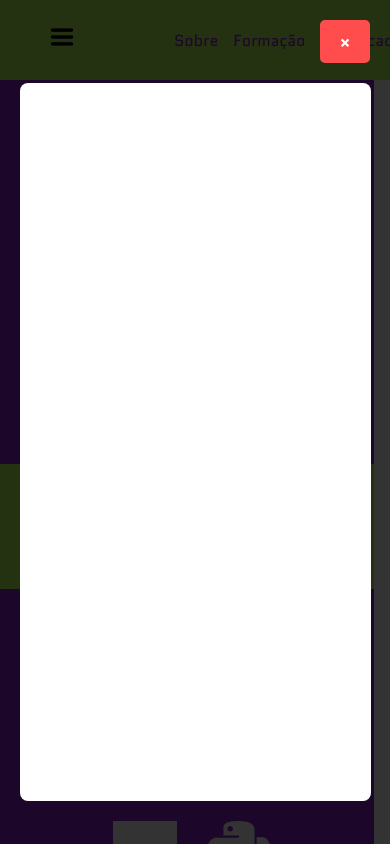
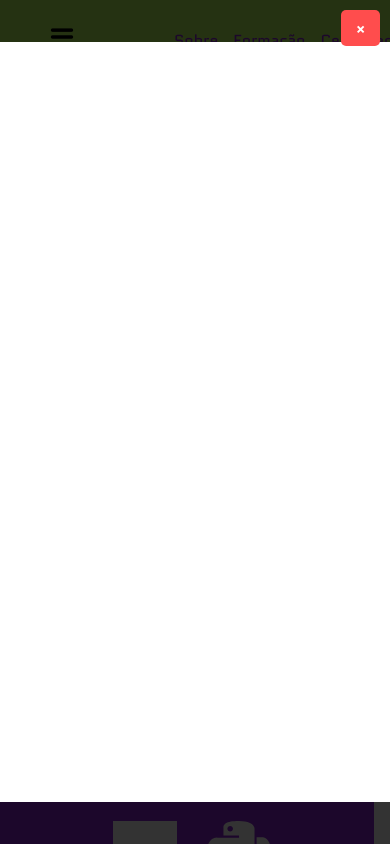
Before and after one commit to RichardAlves4/meu-portfolio, a React (Vite) app in the folder front-web/portifolio/: page / in a window 390 px wide. Both pictures are taken after a click on the button "Visualizar Agora". Shown: the part 2445-3289 px from the top of the page. Built offline with nearby package versions, Linux system fonts and the light colour scheme.

Commit message:
refect
arrumando o style do modal e do pdf

```diff
--- a/front-web/portifolio/src/components/certificados/certificados.css
+++ b/front-web/portifolio/src/components/certificados/certificados.css
@@ -53,7 +53,8 @@ html, body {
 .modal-content {
   background: white;
   width: 90%;
-  height: 85%;
+  height: 85vh;
+  max-width: 1000px;
   border-radius: 8px;
   overflow: hidden;
   display: flex;
@@ -62,8 +63,10 @@ html, body {
 }
 
 .modal-content iframe {
-  flex-grow: 1;
-  border-radius: 0 0 8px 8px;
+  width: 100%;
+  height: 100%;
+  border: none;
+  display: block;
 }
 
 .close-button {
@@ -113,4 +116,19 @@ html, body {
     text-align: center;
     gap: 50px;
   }
+
+  .modal-content {
+    width: 100%;
+    height: 90vh;
+    margin: 0;
+    border-radius: 0;
+  }
+
+  .close-button {
+    top: 10px;
+    right: 10px;
+    padding: 8px 15px;
+    font-size: 14px;
+    z-index: 9999;
+  }
 }
--- a/front-web/portifolio/src/components/certificados/certificados.jsx
+++ b/front-web/portifolio/src/components/certificados/certificados.jsx
@@ -155,11 +155,11 @@ const Certificados = () => {
 
           <div className="modal-content animate-scale-up" onClick={(e) => e.stopPropagation()}>
             <iframe
-              src={certSelecionado.arquivoUrl}
+              src={`${certSelecionado.arquivoUrl}#view=FitH`}
               title={certSelecionado.titulo}
               width="100%"
               height="100%"
-              frameBorder="0"
+
             />
           </div>
         </div>
```
